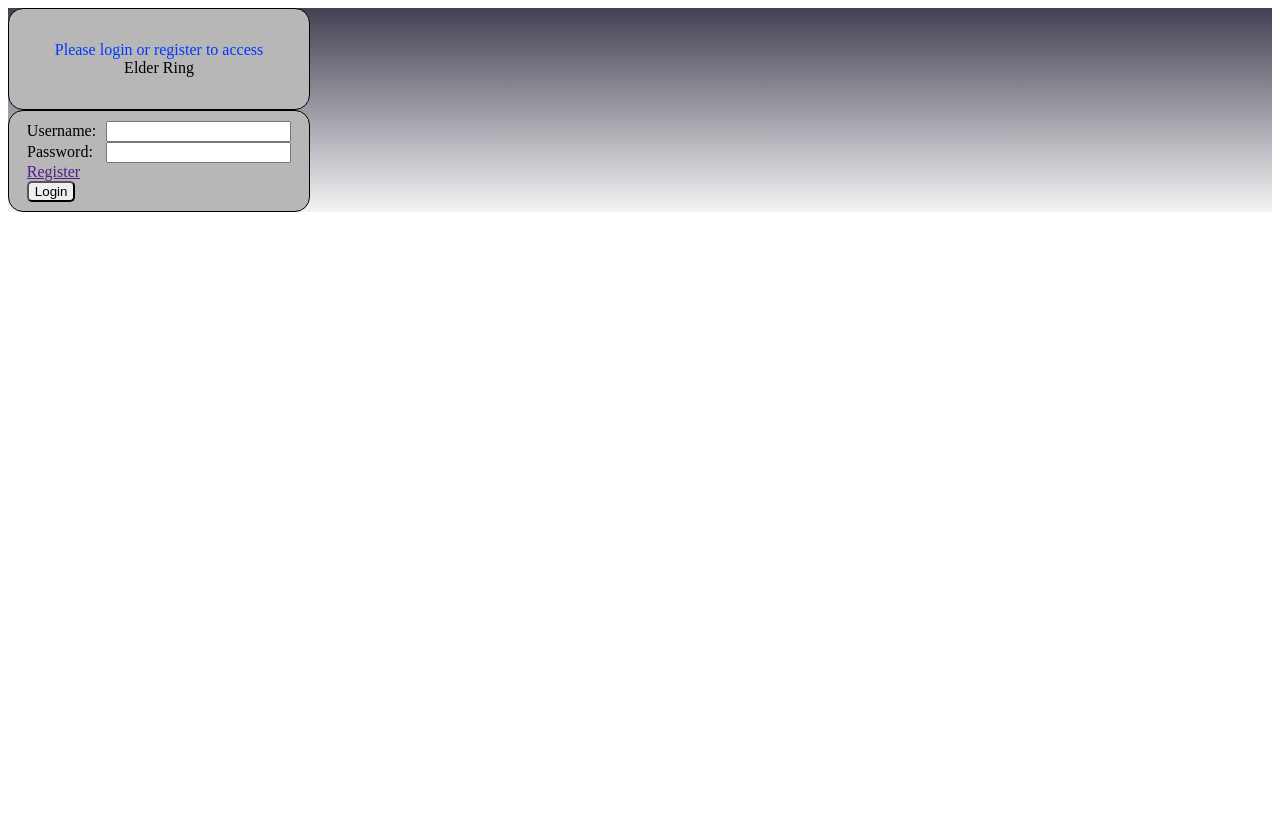
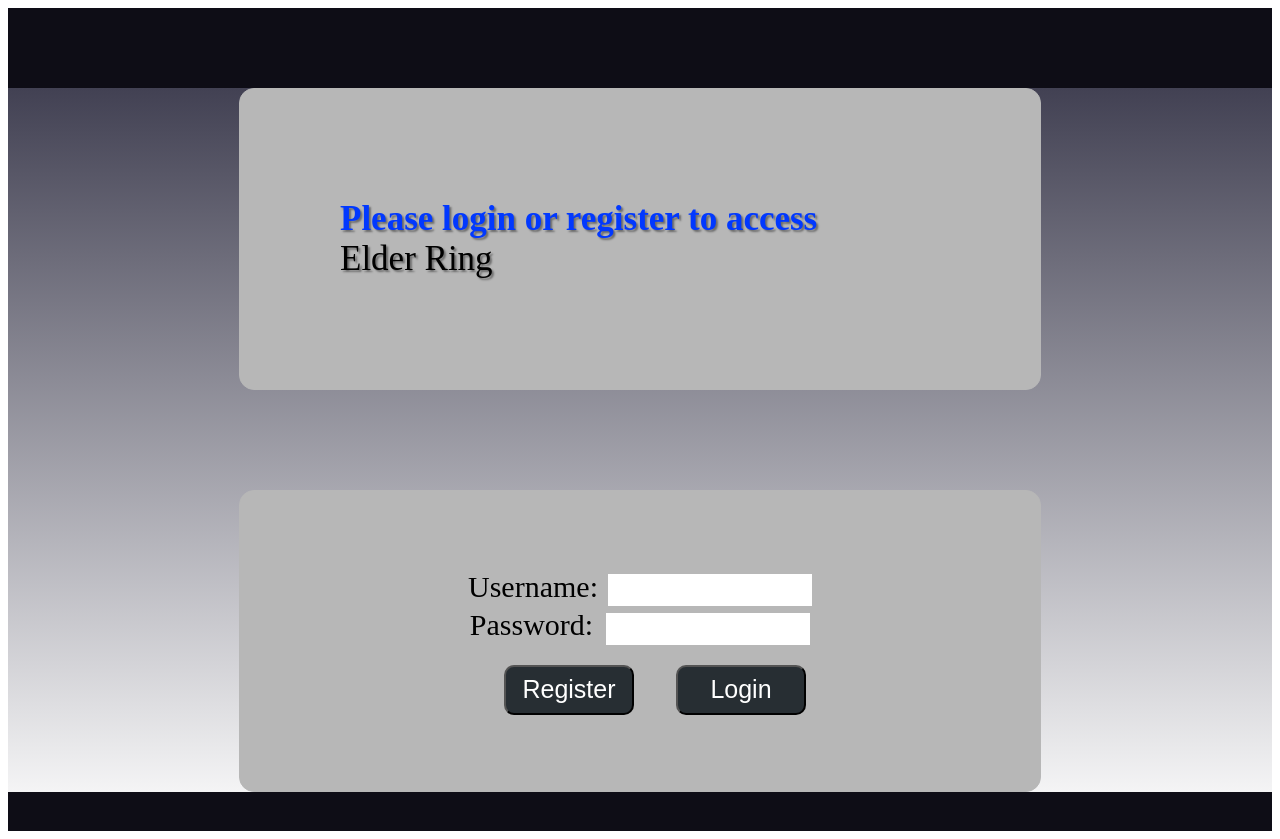
Before and after one commit to kckenc/c23-bad-group4-tw, a website: page public/login.html in a window 1280 px wide. Before the commit the page ends 800 px from the top, so only its background shows below. Drawn offline with Linux system fonts and the light colour scheme.

Commit message:
finish login

```diff
--- a/public/css/login.css
+++ b/public/css/login.css
@@ -1,32 +1,47 @@
 /* ----- logIn Form ----- */
 .content{
-
+	width: 100vw;
 	background: linear-gradient(#424153,#F4F4F5);
-}
-.welcome-container{
-	width: 300px;
-	height: 100px;
-	background-color: #B7B7B7;
-	border: 1px solid #000000;
-	border-radius: 15px;
 	display: flex;
 	justify-content: center;
 	align-items: center;
 	flex-direction: column;
 }
-.welcome{
+.welcome-container{
+	width: 600px;
+	height: 100px;
+	background-color: #B7B7B7;
+	border: 1px solid #B7B7B7;
+	border-radius: 15px;
+	display: flex;
+	justify-content: center;
+	align-items:flex-start;
+	flex-direction: column;
+	margin-bottom: 100px;
+	padding: 100px;
+	font-size: 30px;
+}
+.welcome-tips{
 	color: #0138FF;
-
+	font-weight: bolder;
+	text-shadow: 2px 2px 2px #0000006a;
+	font-size: 35px;
+}
+.company{
+	text-shadow: 2px 2px 2px #0000006a;
+	font-size: 35px;
 }
 .login-content{
 	background-color: #B7B7B7;
-	width: 300px;
+	width: 600px;
 	height: 100px;
 	display: flex;
 	justify-content: center;
 	align-items: center;
-	border: 1px solid #000000;
+	border: 1px solid #B7B7B7;
 	border-radius: 15px;
+	padding: 100px;
+	font-size: 30px;
 }
 .login-username,.login-password{
 	display: flex;
@@ -40,5 +55,33 @@
 	margin-right: 13px;
 }
 .btn{
-	border-radius: 5px;
+	width: 100px;
+	height: 50px;
 }
+.btn-register{
+	background-color: #272E33;
+	color: #ffffff;
+	width: 130px;
+	height: 50px;
+	text-decoration: none;
+	border-radius: 10px;
+	font-size: 25px;
+}
+.btn-login{
+	background-color: #272E33;
+	color: #ffffff;
+	width: 130px;
+	height: 50px;
+	border-radius: 10px;
+	font-size: 25px;
+}
+.btn-container{
+	display: flex;
+	justify-content: space-around;
+	margin-top: 20px;
+}
+.form-control{
+	height: 30px;
+	width: 200px;
+	border: #ffffff;
+}
--- a/public/login.html
+++ b/public/login.html
@@ -5,17 +5,18 @@
         <meta http-equiv="X-UA-Compatible" content="IE=edge" />
         <meta name="viewport" content="width=device-width, initial-scale=1.0" />
         <title>Elder Ring | your best elderly Cam</title>
-        <link rel="stylesheet" href="./css/mainStyle.css" />
+        <link rel="stylesheet" href="./css/layout.css" />
 	    <link rel="stylesheet" href="./css/login.css" />
     </head>
     <body>
         <header class="header"></header>
 
-        <div class="side-bar"></div>
+        <div class="contentContainer">
+        <nav class="sideNav"></nav>
 
         <div class="content">
             <div class="welcome-container">
-			<div class="welcome">Please login or register to access</div>
+			<div class="welcome-tips">Please login or register to access</div>
 			<div class="company">Elder Ring</div>
 		</div>
 
@@ -45,17 +46,21 @@
                 </label>
 
             </div>
+            <div class="btn-container">
                 <div class="btn">
-                    <a href="">Register</a>
+                    <input type="button" value="Register" class="btn-register"/>
                 </div>
                 <div class="btn">
-                    <input type="submit" value="Login" class="btn btn-login" />
+                    <input type="submit" value="Login" class="btn-login"/>
                 </div>
+            </div>
             </form>
         </div>
         </div>
-        <footer></footer>
+    </div>
+        <footer class="footer"></footer>
 
+        <script src="./js/layout.js"></script>
         <script type="module" src="./js/loginpage.js"></script>
     </body>
 </html>
```
Also changed, not shown: public/css/mainStyle.css (deleted).
